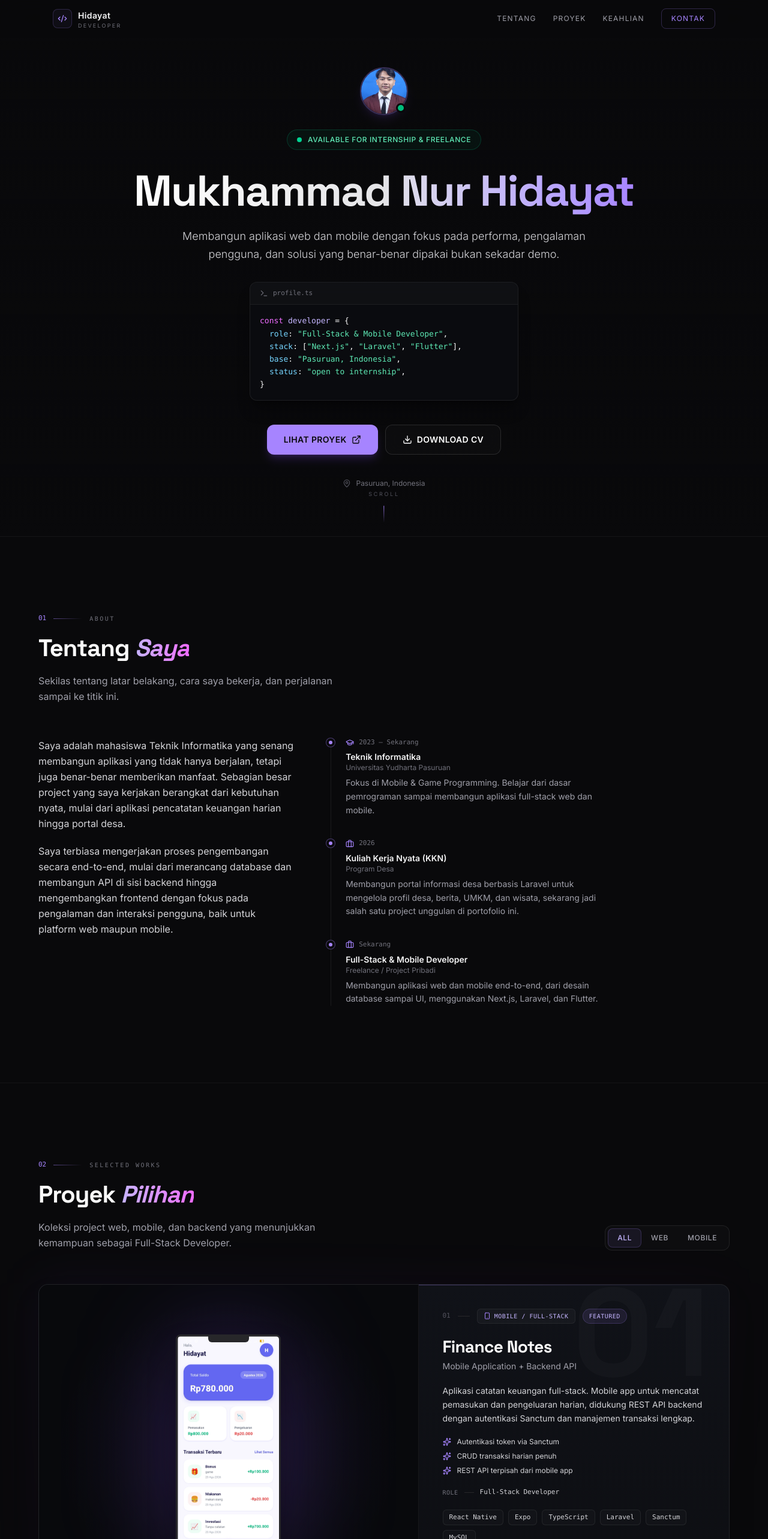
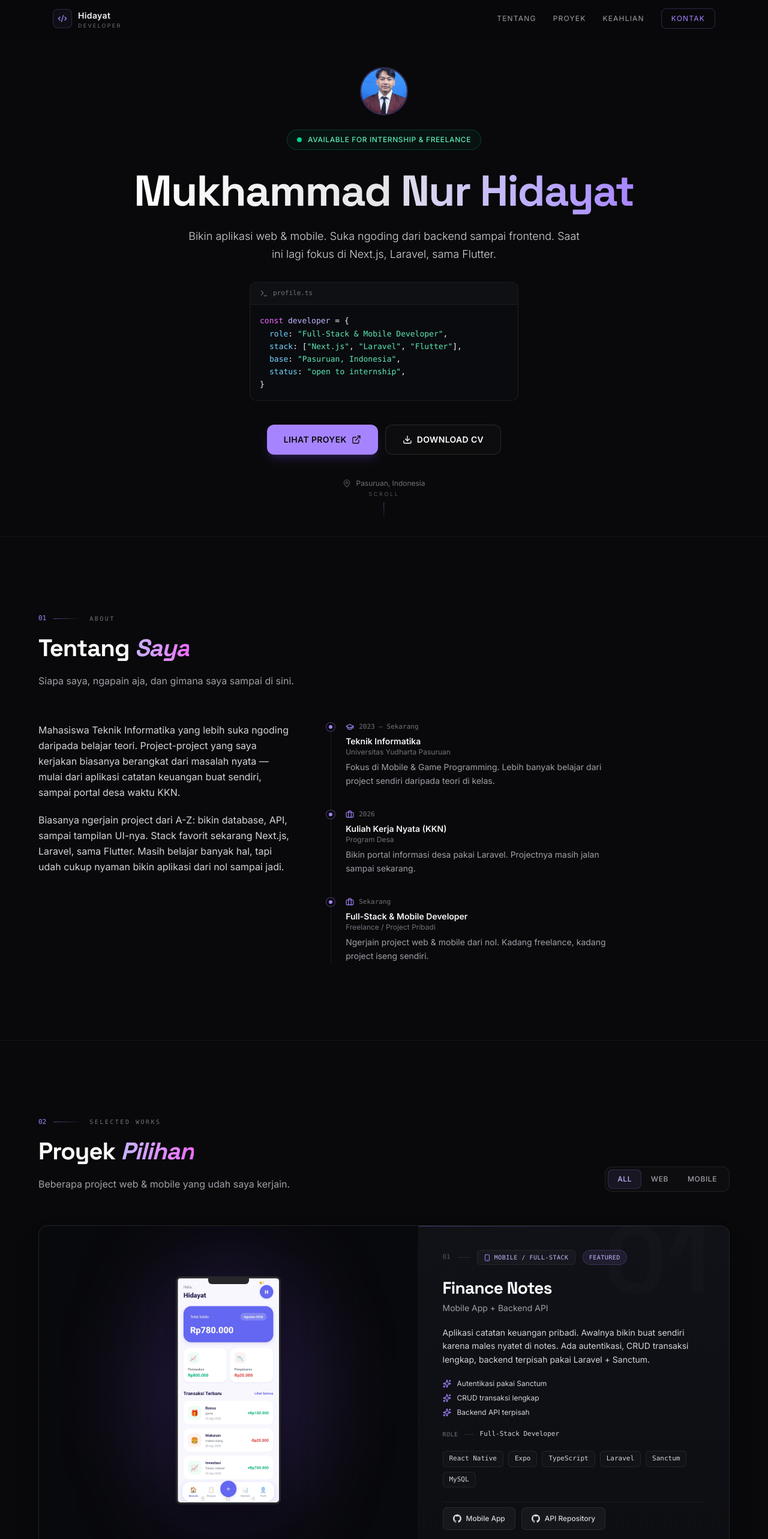
Before and after one commit to hidayat-0429/portofolio, a Next.js app: page / in a window 1280 px wide. Shown: the top 2566 px of the page at 60% size. Built offline with nearby package versions, Linux system fonts and the light colour scheme.

Commit message:
update project

```diff
--- a/app/page.tsx
+++ b/app/page.tsx
@@ -4,7 +4,7 @@ import PortfolioClient from "./portfolio-client";
 export const metadata: Metadata = {
   title: "Mukhammad Nur Hidayat | Web & Mobile Developer",
   description:
-    "Portofolio Mukhammad Nur Hidayat, mahasiswa Teknik Informatika Universitas Yudharta Pasuruan yang berfokus membangun aplikasi web & mobile modern, responsif, dan berperforma tinggi.",
+    "Portfolio Mukhammad Nur Hidayat. Mahasiswa Teknik Informatika yang ngoding aplikasi web & mobile pakai Next.js, Laravel, Flutter.",
   keywords: [
     "Mukhammad Nur Hidayat",
     "Web Developer",
@@ -13,20 +13,20 @@ export const metadata: Metadata = {
     "Flutter",
     "Laravel",
     "Universitas Yudharta Pasuruan",
-    "Portofolio",
+    "Portfolio",
     "Internship",
   ],
   authors: [{ name: "Mukhammad Nur Hidayat" }],
   openGraph: {
     title: "Mukhammad Nur Hidayat | Web & Mobile Developer",
-    description: "Portofolio Mukhammad Nur Hidayat - Web & Mobile Developer dari Pasuruan, Jawa Timur.",
+    description: "Portfolio Mukhammad Nur Hidayat - Web & Mobile Developer dari Pasuruan.",
     type: "website",
     locale: "id_ID",
   },
   twitter: {
     card: "summary_large_image",
     title: "Mukhammad Nur Hidayat | Web & Mobile Developer",
-    description: "Portofolio Mukhammad Nur Hidayat - Web & Mobile Developer dari Pasuruan, Jawa Timur.",
+    description: "Portfolio Mukhammad Nur Hidayat - Web & Mobile Developer dari Pasuruan.",
   },
 };
 
--- a/app/portfolio-client.tsx
+++ b/app/portfolio-client.tsx
@@ -1,5 +1,5 @@
 "use client";
-import React, { useState, useEffect, useRef } from "react";
+import React, { useState, useEffect } from "react";
 import { motion, AnimatePresence } from "framer-motion";
 import {
   Mail,
@@ -60,18 +60,18 @@ const projects: Project[] = [
   {
     number: "01",
     title: "Finance Notes",
-    subtitle: "Mobile Application + Backend API",
+    subtitle: "Mobile App + Backend API",
     category: "MOBILE",
     type: "MOBILE / FULL-STACK",
     featured: true,
     role: "Full-Stack Developer",
     tech: ["React Native", "Expo", "TypeScript", "Laravel", "Sanctum", "MySQL"],
     description:
-       "Aplikasi catatan keuangan full-stack. Mobile app untuk mencatat pemasukan dan pengeluaran harian, didukung REST API backend dengan autentikasi Sanctum dan manajemen transaksi lengkap.",
+       "Aplikasi catatan keuangan pribadi. Awalnya bikin buat sendiri karena males nyatet di notes. Ada autentikasi, CRUD transaksi lengkap, backend terpisah pakai Laravel + Sanctum.",
     github: "https://github.com/hidayat-0429/catatan-keuangan",
     secondaryGithub: "https://github.com/hidayat-0429/catatan-keuangan-api",
     image: "/project-finance-app.png",
-    metrics: ["Autentikasi token via Sanctum", "CRUD transaksi harian penuh", "REST API terpisah dari mobile app"],
+    metrics: ["Autentikasi pakai Sanctum", "CRUD transaksi lengkap", "Backend API terpisah"],
   },
   {
     number: "02",
@@ -81,10 +81,10 @@ const projects: Project[] = [
     role: "Full-Stack Developer",
     tech: ["Next.js", "Prisma", "NextAuth", "PostgreSQL"],
     description:
-       "Aplikasi web buat rental mobil. Ada fitur pesan mobil, kelola armada, dan login user pakai NextAuth.",
+       "Web app rental mobil. Fiturnya standar: pesan mobil, kelola armada, login user. Pakai Next.js sama Prisma biar cepet development-nya.",
     github: "https://github.com/hidayat-0429/car-rental",
     image: "/project-car-rental.png",
-    metrics: ["Sesi login dengan NextAuth", "Manajemen armada & ketersediaan unit"],
+    metrics: ["Login pakai NextAuth", "Kelola armada mobil"],
   },
   {
     number: "03",
@@ -94,10 +94,10 @@ const projects: Project[] = [
     role: "Mobile Developer",
     tech: ["Flutter", "Supabase", "Firebase FCM"],
     description:
-        "Aplikasi mobile pengingat tugas kuliah. Datanya tersinkron real-time dan ada push notification pengingat.",
+        "App pengingat tugas kuliah. Data sinkron real-time pakai Supabase, ada push notification biar gak lupa deadline. Lumayan membantu waktu tugas lagi numpuk.",
     github: "https://github.com/hidayat-0429/pengingat_kuliah",
     image: "/project-task-reminder.png",
-    metrics: ["Sinkronisasi data real-time via Supabase", "Push notification via Firebase FCM"],
+    metrics: ["Sinkronisasi real-time", "Push notification"],
   },
   {
     number: "04",
@@ -107,10 +107,10 @@ const projects: Project[] = [
     role: "Full-Stack Developer",
     tech: ["Laravel", "Livewire", "Tailwind CSS"],
     description:
-       "Portal informasi desa berbasis CMS, dibangun untuk program KKN. Dipakai untuk mengelola profil desa, berita, UMKM, dan wisata daerah.",
+       "Portal desa yang dibikin waktu program KKN. Buat ngelola profil desa, berita, UMKM, wisata. Sekarang masih dipake sama desanya.",
     github: "https://github.com/hidayat-0429/kkn-umkm",
     image: "/project-desa.png",
-    metrics: ["5 modul konten: profil, berita, UMKM, wisata, pengaduan"],
+    metrics: ["5 modul: profil, berita, UMKM, wisata, pengaduan"],
   },
   {
     number: "05",
@@ -120,10 +120,10 @@ const projects: Project[] = [
     role: "Mobile Developer",
     tech: ["Flutter", "Firebase FCM", "REST API"],
     description:
-       "Aplikasi cuaca mobile dengan prakiraan harian real-time, info lokasi, dan push notification.",
+       "Aplikasi cuaca simple. Ngambil data dari API, deteksi lokasi otomatis, ada push notification juga. Project latihan awal pas belajar Flutter.",
     github: "https://github.com/hidayat-0429/aplikasi_cuaca",
     image: "/project-weather.png",
-    metrics: ["Data cuaca real-time berbasis lokasi", "Geolokasi otomatis"],
+    metrics: ["Data cuaca real-time", "Geolokasi otomatis"],
   },
 ];
 
@@ -135,21 +135,21 @@ const timelineItems: TimelineItem[] = [
     period: "2023 — Sekarang",
     title: "Teknik Informatika",
     place: "Universitas Yudharta Pasuruan",
-    description: "Fokus di Mobile & Game Programming. Belajar dari dasar pemrograman sampai membangun aplikasi full-stack web dan mobile.",
+    description: "Fokus di Mobile & Game Programming. Lebih banyak belajar dari project sendiri daripada teori di kelas.",
     kind: "education",
   },
   {
     period: "2026",
     title: "Kuliah Kerja Nyata (KKN)",
     place: "Program Desa",
-    description: "Membangun portal informasi desa berbasis Laravel untuk mengelola profil desa, berita, UMKM, dan wisata, sekarang jadi salah satu project unggulan di portofolio ini.",
+    description: "Bikin portal informasi desa pakai Laravel. Projectnya masih jalan sampai sekarang.",
     kind: "experience",
   },
   {
     period: "Sekarang",
     title: "Full-Stack & Mobile Developer",
     place: "Freelance / Project Pribadi",
-    description: "Membangun aplikasi web dan mobile end-to-end, dari desain database sampai UI, menggunakan Next.js, Laravel, dan Flutter.",
+    description: "Ngerjain project web & mobile dari nol. Kadang freelance, kadang project iseng sendiri.",
     kind: "experience",
   },
 ];
@@ -350,11 +350,11 @@ function FeaturedProjectCard({ project }: { project: Project }) {
       {/* Top accent line */}
       <div className="absolute top-0 inset-x-0 h-px bg-gradient-to-r from-transparent via-violet-400/40 to-transparent" />
 
-      {/* Watermark nomor besar */}
+      {/* Watermark nomor */}
       <span aria-hidden className="
         pointer-events-none select-none absolute -top-6 right-4 lg:right-8 z-0
-        font-display text-[9rem] lg:text-[13rem] font-bold leading-none
-        text-white/[0.025]
+        font-display text-[7rem] lg:text-[10rem] font-bold leading-none
+        text-white/[0.015]
       ">
         {project.number}
       </span>
@@ -503,10 +503,8 @@ export default function PortfolioClient() {
   const [isMobileMenuOpen, setIsMobileMenuOpen] = useState(false);
   const [showBackToTop, setShowBackToTop] = useState(false);
   const [isScrolled, setIsScrolled] = useState(false);
-  const spotlightRef = useRef<HTMLDivElement>(null);
   const [formData, setFormData] = useState({ name: "", email: "", message: "" });
   const [isSubmitting, setIsSubmitting] = useState(false);
-  const [prefersReducedMotion, setPrefersReducedMotion] = useState(false);
 
   useEffect(() => {
     const handleScroll = () => {
@@ -516,37 +514,6 @@ export default function PortfolioClient() {
     window.addEventListener("scroll", handleScroll, { passive: true });
     return () => window.removeEventListener("scroll", handleScroll);
   }, []);
-
-  useEffect(() => {
-    const mq = window.matchMedia("(prefers-reduced-motion: reduce)");
-    setPrefersReducedMotion(mq.matches);
-    const handler = () => setPrefersReducedMotion(mq.matches);
-    mq.addEventListener("change", handler);
-    return () => mq.removeEventListener("change", handler);
-  }, []);
-
-  // Spotlight cursor (desktop only) — tanpa re-render
-  useEffect(() => {
-    if (!window.matchMedia("(pointer: fine)").matches) return;
-    if (prefersReducedMotion) return;
-
-    let rafId = 0;
-    const handleMove = (e: MouseEvent) => {
-      cancelAnimationFrame(rafId);
-      rafId = requestAnimationFrame(() => {
-        if (spotlightRef.current) {
-          spotlightRef.current.style.background =
-            "radial-gradient(500px circle at " + e.clientX + "px " + e.clientY + "px, rgba(139,92,246,0.05), transparent 70%)";
-        }
-      });
-    };
-
-    window.addEventListener("mousemove", handleMove);
-    return () => {
-      window.removeEventListener("mousemove", handleMove);
-      cancelAnimationFrame(rafId);
-    };
-  }, [prefersReducedMotion]);
 
   const filteredProjects =
     activeTab === "ALL"
@@ -591,22 +558,8 @@ export default function PortfolioClient() {
 
       {/* ── Global Background ── */}
       <div className="fixed inset-0 -z-10 pointer-events-none overflow-hidden">
-        <div
-          className="absolute inset-0 opacity-[0.03]
-            bg-[linear-gradient(rgba(255,255,255,0.7)_1px,transparent_1px),linear-gradient(90deg,rgba(255,255,255,0.7)_1px,transparent_1px)]
-            bg-[size:56px_56px]"
-        />
-        <div className="absolute top-[-200px] left-1/2 -translate-x-1/2 w-[700px] h-[500px] rounded-full bg-violet-500/[0.08] blur-[140px]" />
-        <div className="absolute top-[35%] right-[-250px] w-[500px] h-[500px] rounded-full bg-fuchsia-500/[0.04] blur-[130px]" />
-        <div className="absolute bottom-[-200px] left-[-200px] w-[500px] h-[500px] rounded-full bg-indigo-600/[0.04] blur-[140px]" />
+        <div className="absolute top-[-200px] left-1/2 -translate-x-1/2 w-[700px] h-[500px] rounded-full bg-violet-500/[0.05] blur-[140px]" />
       </div>
-
-      {/* ── Cursor Spotlight ── */}
-      <div
-        ref={spotlightRef}
-        aria-hidden
-        className="pointer-events-none fixed inset-0 z-0 hidden md:block"
-      />
 
       {/* ── Navbar ── */}
       <nav className={`fixed top-0 w-full z-50 bg-[#09090b]/70 backdrop-blur-xl transition-all duration-300 ${
@@ -670,33 +623,29 @@ export default function PortfolioClient() {
 
       {/* ── Hero ── */}
       <section id="hero" className="relative min-h-screen flex flex-col items-center justify-center pt-28 pb-20 px-6 text-center overflow-hidden">
-        <div className="absolute inset-0 z-0 bg-gradient-to-b from-transparent via-[#09090b]/60 to-[#09090b]" />
+        <div className="absolute inset-0 z-0 bg-gradient-to-b from-transparent to-[#09090b]" />
 
         <div className="relative z-10 max-w-4xl mx-auto flex flex-col items-center">
 
-          {/* Foto profil + status online */}
+          {/* Foto profil */}
           <motion.div
             initial={{ opacity: 0, scale: 0.8 }}
             animate={{ opacity: 1, scale: 1 }}
             transition={{ duration: 0.5 }}
-            className="mb-6 relative"
+            className="mb-6"
           >
             <img
               src="/profile.jpg"
               alt="Foto Mukhammad Nur Hidayat"
-              className="w-20 h-20 rounded-full object-cover border-2 border-violet-400/30 shadow-lg shadow-violet-500/10"
+              className="w-20 h-20 rounded-full object-cover border-2 border-violet-400/30"
             />
-            <span className="absolute bottom-1 right-1 w-4 h-4 rounded-full bg-emerald-500 border-[3px] border-[#09090b]" />
           </motion.div>
 
           <motion.div
             initial={{ opacity: 0, y: 20 }} animate={{ opacity: 1, y: 0 }} transition={{ duration: 0.7 }}
-            className="px-4 py-2 rounded-full border border-emerald-400/20 bg-emerald-400/[0.05] backdrop-blur-sm mb-8 flex items-center gap-2.5"
+            className="px-4 py-2 rounded-full border border-emerald-400/20 bg-emerald-400/[0.05] mb-8 flex items-center gap-2.5"
           >
-            <span className="relative flex h-2 w-2">
-              <span className="animate-ping absolute inline-flex h-full w-full rounded-full bg-emerald-400 opacity-60 motion-reduce:animate-none" />
-              <span className="relative inline-flex rounded-full h-2 w-2 bg-emerald-400" />
-            </span>
+            <span className="w-2 h-2 rounded-full bg-emerald-400" />
             <p className="text-[10px] sm:text-xs font-medium tracking-wider text-emerald-300 uppercase">
               Available for Internship & Freelance
             </p>
@@ -715,13 +664,13 @@ export default function PortfolioClient() {
             initial={{ opacity: 0, y: 20 }} animate={{ opacity: 1, y: 0 }} transition={{ duration: 0.7, delay: 0.3 }}
             className="text-base sm:text-lg text-zinc-300 font-light leading-relaxed max-w-2xl mx-auto mb-8"
           >
-            Membangun aplikasi web dan mobile dengan fokus pada performa, pengalaman pengguna, dan solusi yang benar-benar dipakai bukan sekadar demo.
+            Bikin aplikasi web & mobile. Suka ngoding dari backend sampai frontend. Saat ini lagi fokus di Next.js, Laravel, sama Flutter.
           </motion.p>
 
           {/* Signature element: kartu identitas gaya "code object", ganti generic tech pills */}
           <motion.div
             initial={{ opacity: 0, y: 20 }} animate={{ opacity: 1, y: 0 }} transition={{ duration: 0.7, delay: 0.45 }}
-            className="w-full max-w-md mb-10 text-left rounded-xl border border-white/[0.08] bg-[#0c0d11]/80 backdrop-blur-sm overflow-hidden shadow-xl shadow-black/30"
+            className="w-full max-w-md mb-10 text-left rounded-xl border border-white/[0.08] bg-[#0c0d11]/80 backdrop-blur-sm overflow-hidden"
           >
             <div className="flex items-center gap-2 px-4 py-2.5 border-b border-white/[0.06] bg-white/[0.02]">
               <Terminal className="w-3.5 h-3.5 text-zinc-500" />
@@ -768,11 +717,7 @@ export default function PortfolioClient() {
           className="absolute bottom-7 left-1/2 -translate-x-1/2 flex flex-col items-center gap-2"
         >
           <span className="text-[9px] uppercase tracking-[0.3em] text-zinc-600">Scroll</span>
-          <motion.div
-            animate={{ y: [0, 6, 0] }}
-            transition={{ duration: 1.5, repeat: Infinity }}
-            className="w-px h-7 bg-gradient-to-b from-violet-400 to-transparent motion-reduce:animate-none"
-          />
+          <div className="w-px h-7 bg-gradient-to-b from-violet-400/50 to-transparent" />
         </motion.div>
       </section>
 
@@ -784,18 +729,17 @@ export default function PortfolioClient() {
             eyebrow="About"
             title="Tentang"
             highlight="Saya"
-            description="Sekilas tentang latar belakang, cara saya bekerja, dan perjalanan sampai ke titik ini."
+            description="Siapa saya, ngapain aja, dan gimana saya sampai di sini."
           />
 
           <div className="mt-14 grid grid-cols-1 lg:grid-cols-5 gap-10 lg:gap-14">
             {/* Narasi */}
             <div className="lg:col-span-2 space-y-5 text-sm sm:text-base text-zinc-300 leading-relaxed">
               <p>
-                {/* TODO: ganti dengan cerita asli kamu — kenapa mulai belajar coding, apa yang bikin betah, dsb. */}
-                Saya adalah mahasiswa Teknik Informatika yang senang membangun aplikasi yang tidak hanya berjalan, tetapi juga benar-benar memberikan manfaat. Sebagian besar project yang saya kerjakan berangkat dari kebutuhan nyata, mulai dari aplikasi pencatatan keuangan harian hingga portal desa.
+                Mahasiswa Teknik Informatika yang lebih suka ngoding daripada belajar teori. Project-project yang saya kerjakan biasanya berangkat dari masalah nyata — mulai dari aplikasi catatan keuangan buat sendiri, sampai portal desa waktu KKN.
               </p>
               <p>
-                Saya terbiasa mengerjakan proses pengembangan secara end-to-end, mulai dari merancang database dan membangun API di sisi backend hingga mengembangkan frontend dengan fokus pada pengalaman dan interaksi pengguna, baik untuk platform web maupun mobile.
+                Biasanya ngerjain project dari A-Z: bikin database, API, sampai tampilan UI-nya. Stack favorit sekarang Next.js, Laravel, sama Flutter. Masih belajar banyak hal, tapi udah cukup nyaman bikin aplikasi dari nol sampai jadi.
               </p>
             </div>
 
@@ -844,7 +788,7 @@ export default function PortfolioClient() {
               eyebrow="Selected Works"
               title="Proyek"
               highlight="Pilihan"
-              description="Koleksi project web, mobile, dan backend yang menunjukkan kemampuan sebagai Full-Stack Developer."
+              description="Beberapa project web & mobile yang udah saya kerjain."
             />
 
             <motion.div
@@ -887,12 +831,9 @@ export default function PortfolioClient() {
                 key="featured-wrapper"
                 initial={{ opacity: 0 }} animate={{ opacity: 1 }} exit={{ opacity: 0 }}
                 transition={{ duration: 0.3 }}
-                className="relative mb-8"
+                className="mb-8"
               >
-                <div className="absolute -inset-px rounded-2xl bg-gradient-to-br from-violet-500/[0.07] via-fuchsia-500/[0.03] to-transparent blur-2xl pointer-events-none" />
-                <div className="relative">
-                  <FeaturedProjectCard project={projects[0]} />
-                </div>
+                <FeaturedProjectCard project={projects[0]} />
               </motion.div>
             )}
           </AnimatePresence>
@@ -923,7 +864,7 @@ export default function PortfolioClient() {
                     <ProjectCardImage src={project.image} alt={`Screenshot ${project.title}`} category={project.category} />
                     <HoverOverlay label="Lihat Repository" />
                     {/* Watermark nomor */}
-                    <span aria-hidden className="pointer-events-none select-none absolute top-2 right-4 z-10 font-display text-6xl font-bold leading-none text-white/[0.05]">
+                    <span aria-hidden className="pointer-events-none select-none absolute top-2 right-4 z-10 font-display text-5xl font-bold leading-none text-white/[0.03]">
                       {project.number}
                     </span>
                     <div className="absolute top-3 left-3 z-10 px-2.5 py-1.5 rounded-lg bg-black/60 backdrop-blur-md border border-white/[0.08] text-[10px] font-mono text-violet-300 flex items-center gap-1.5">
@@ -1001,7 +942,7 @@ export default function PortfolioClient() {
             eyebrow="Tech Stack"
             title="Keahlian"
             highlight="Teknis"
-            description="Teknologi yang saya gunakan untuk membangun aplikasi web dan mobile."
+            description="Tools & teknologi yang biasa saya pakai."
           />
 
           <div className="mt-12 space-y-6">
@@ -1063,7 +1004,7 @@ export default function PortfolioClient() {
               Mari <em className="italic text-transparent bg-clip-text bg-gradient-to-r from-violet-300 to-fuchsia-400">Berkolaborasi</em>
             </h2>
             <p className="text-sm sm:text-base text-zinc-400 max-w-lg mx-auto leading-relaxed">
-              Terbuka untuk kesempatan magang, Junior Web & Mobile Developer, freelance, maupun project kolaboratif.
+              Lagi cari kesempatan magang atau posisi Junior Developer. Terbuka juga untuk freelance atau kolaborasi project.
             </p>
           </div>
 
@@ -1132,7 +1073,7 @@ export default function PortfolioClient() {
               <div>
                 <h3 className="font-display text-sm font-semibold text-zinc-200 uppercase tracking-wider">Kirim Pesan</h3>
                 <p className="text-xs text-zinc-500 mt-1">
-                  Isi form dan lanjutkan percakapan melalui WhatsApp.
+                  Isi form ini, nanti lanjut chat lewat WhatsApp.
                 </p>
               </div>
 
```
